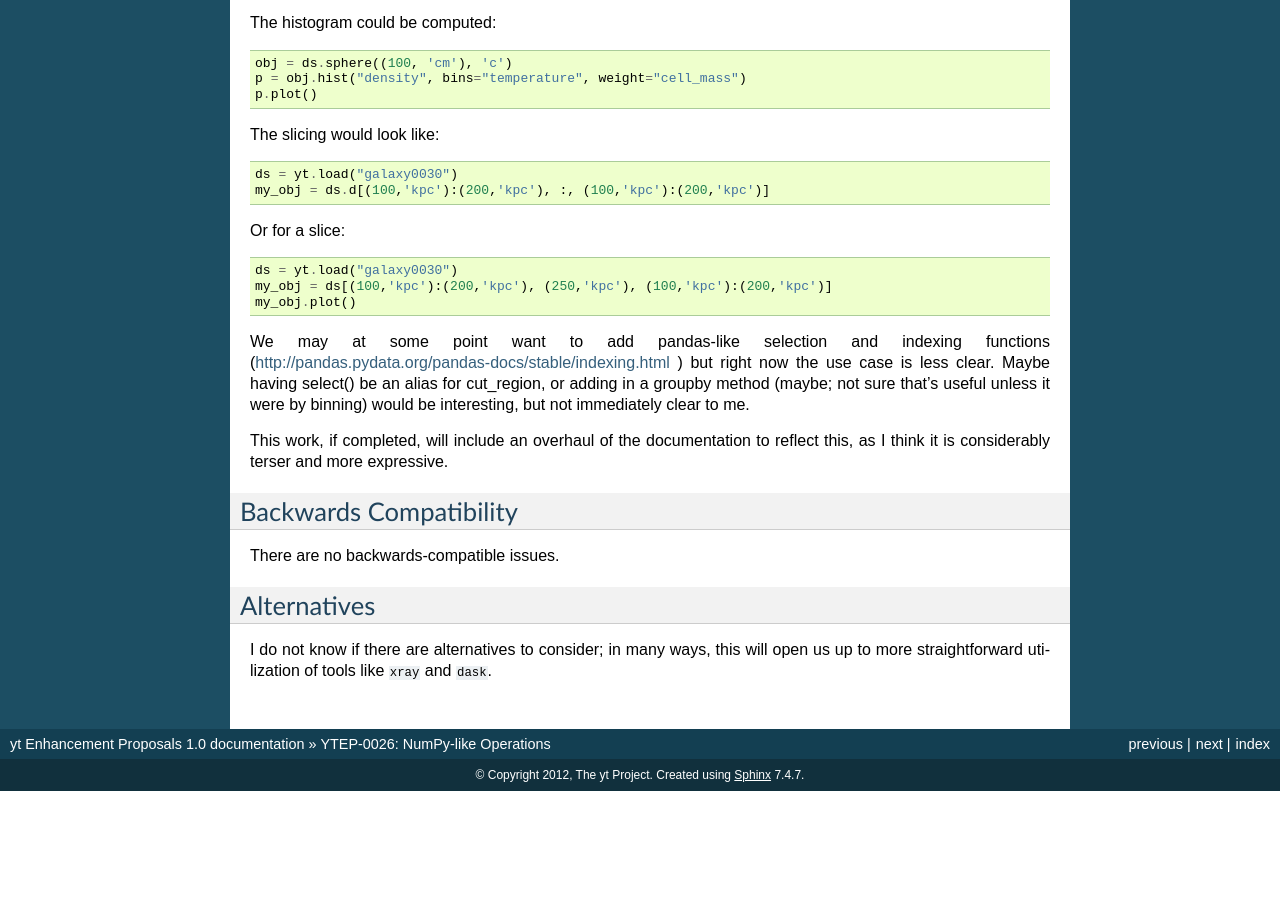
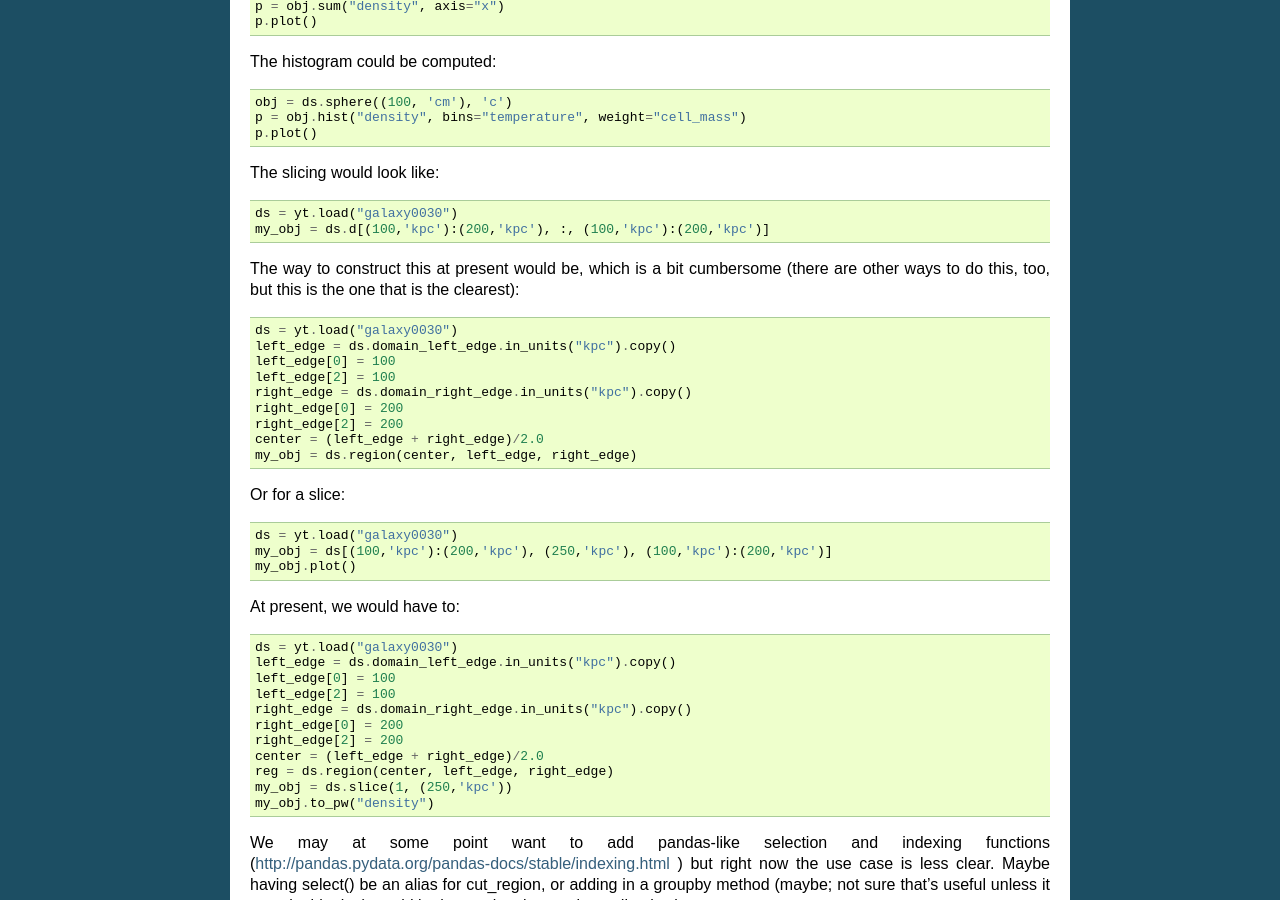
Before and after one commit to yt-project/ytep, a Sphinx documentation site: the page built from source/YTEPs/YTEP-0026.rst, in a window 1280 px wide and 900 px high, scrolled down 3495 px. Built offline with Sphinx 7.4.7, drawn with Linux system fonts in a browser that asks for light colours; formulas are drawn with MathJax 3; before the commit the page ends 4286 px from its top, so only the background shows below that; some of the changed text lies outside the part shown.

Commit message:
Adding examples, fixing weight

```diff
--- a/source/YTEPs/YTEP-0026.rst
+++ b/source/YTEPs/YTEP-0026.rst
@@ -125,6 +125,9 @@ supported.
 The mandatory argument is the field of which the standard deviation is to be
 computed.  This can be a list of fields.
 
+The optional argument ``weight`` will describe the weight for computing
+standard deviation.
+
 .. rubric:: ptp
 
 The mandatory argument is the field of which the peak-to-peak is computed.
@@ -215,6 +218,21 @@ The slicing would look like:
    ds = yt.load("galaxy0030")
    my_obj = ds.d[(100,'kpc'):(200,'kpc'), :, (100,'kpc'):(200,'kpc')]
 
+The way to construct this at present would be, which is a bit cumbersome (there
+are other ways to do this, too, but this is the one that is the clearest):
+
+.. code-block::
+
+   ds = yt.load("galaxy0030")
+   left_edge = ds.domain_left_edge.in_units("kpc").copy()
+   left_edge[0] = 100
+   left_edge[2] = 100
+   right_edge = ds.domain_right_edge.in_units("kpc").copy()
+   right_edge[0] = 200
+   right_edge[2] = 200
+   center = (left_edge + right_edge)/2.0
+   my_obj = ds.region(center, left_edge, right_edge)
+
 Or for a slice:
 
 .. code-block::
@@ -222,6 +240,22 @@ Or for a slice:
    ds = yt.load("galaxy0030")
    my_obj = ds[(100,'kpc'):(200,'kpc'), (250,'kpc'), (100,'kpc'):(200,'kpc')]
    my_obj.plot()
+
+At present, we would have to:
+
+.. code-block::
+
+   ds = yt.load("galaxy0030")
+   left_edge = ds.domain_left_edge.in_units("kpc").copy()
+   left_edge[0] = 100
+   left_edge[2] = 100
+   right_edge = ds.domain_right_edge.in_units("kpc").copy()
+   right_edge[0] = 200
+   right_edge[2] = 200
+   center = (left_edge + right_edge)/2.0
+   reg = ds.region(center, left_edge, right_edge)
+   my_obj = ds.slice(1, (250,'kpc'))
+   my_obj.to_pw("density")
 
 We may at some point want to add pandas-like selection and indexing functions
 (http://pandas.pydata.org/pandas-docs/stable/indexing.html ) but right now the
```
